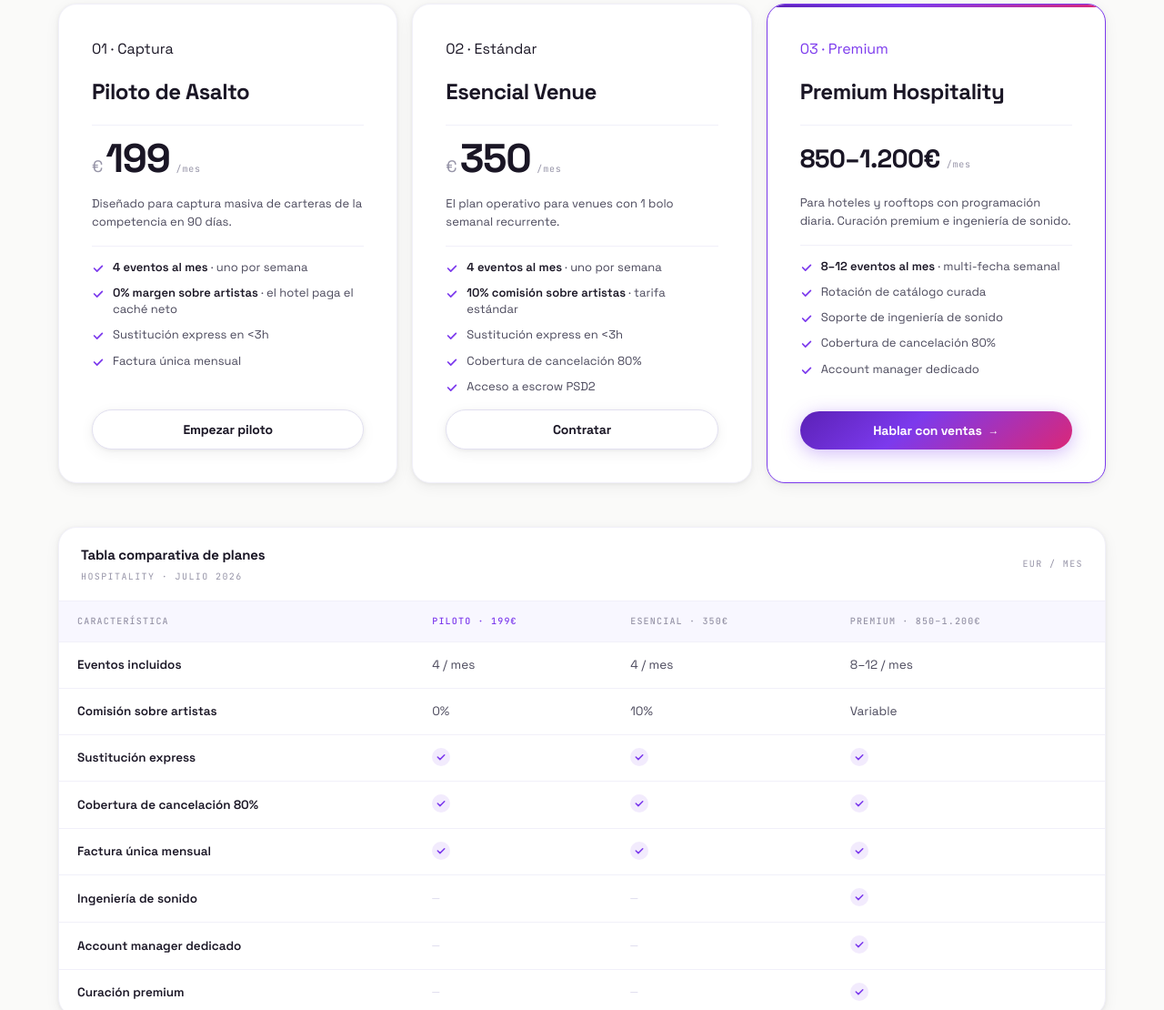
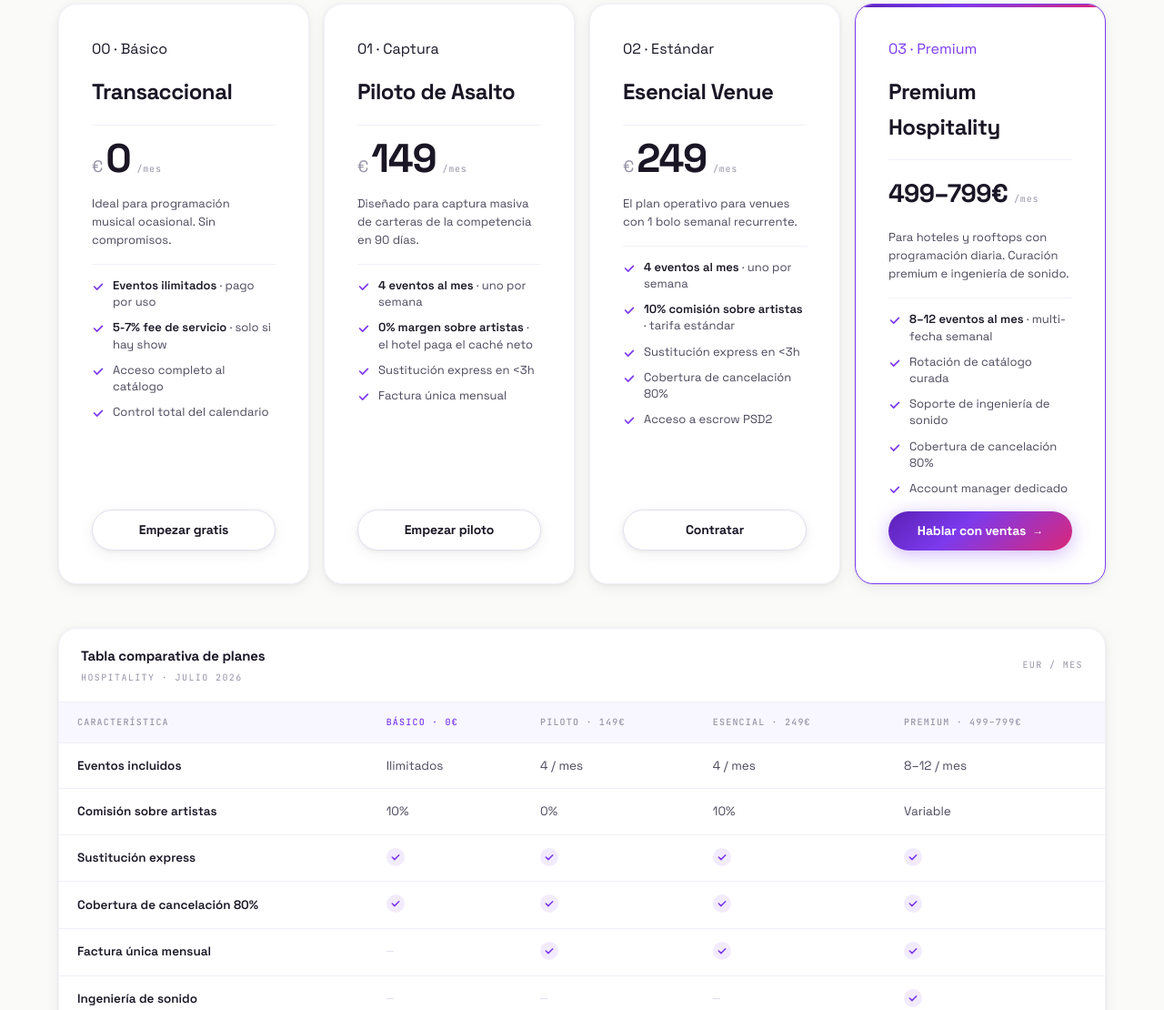
Before and after one commit to influwebspain/palcofy, a website: page pricing.html in a window 1280 px wide. Shown: the part 905-2015 px from the top of the page at 91% size. Drawn offline with Linux system fonts and the light colour scheme.

Commit message:
mejoras visuales y precios

```diff
--- a/app/app.css
+++ b/app/app.css
@@ -19,6 +19,10 @@
   --app-red: #EF4444;
   --app-radius: 12px;
 }
+
+/* ----- Base Reset --------------------------------------- */
+*, *::before, *::after { box-sizing: border-box; }
+html, body { margin: 0; padding: 0; background: var(--app-bg); color: var(--app-text); }
 
 /* ----- Login page --------------------------------------- */
 .login-page {
@@ -88,17 +92,17 @@
 }
 
 .login-right {
-  width: 480px;
+  width: 420px;
   display: flex;
   flex-direction: column;
   justify-content: center;
-  padding: 60px;
+  padding: 48px;
   background: var(--app-surface);
   border-left: 1px solid var(--app-border);
 }
 
 .login-card {
-  max-width: 380px;
+  max-width: 100%;
   width: 100%;
   margin: 0 auto;
 }
--- a/pricing.html
+++ b/pricing.html
@@ -5,9 +5,9 @@
   <meta name="viewport" content="width=device-width, initial-scale=1.0" />
   <title>PALCOFY — Planes y Precios · Suscripciones Hospitality y PRO para artistas</title>
   <meta name="description"
-    data-es="Planes de suscripción PALCOFY para hospitality (199€, 350€, 850–1.200€) y PALCOFY PRO para artistas (14,99€/mes)."
-    data-en="PALCOFY subscription plans for hospitality (€199, €350, €850–1,200) and PALCOFY PRO for artists (€14.99/month)."
-    content="Planes de suscripción PALCOFY para hospitality (199€, 350€, 850–1.200€) y PALCOFY PRO para artistas (14,99€/mes)." />
+    data-es="Planes de suscripción PALCOFY para hospitality (149€, 249€, 499–799€) y PALCOFY PRO para artistas (9,99€/mes)."
+    data-en="PALCOFY subscription plans for hospitality (€149, €249, €499–799) and PALCOFY PRO for artists (€9.99/month)."
+    content="Planes de suscripción PALCOFY para hospitality (149€, 249€, 499–799€) y PALCOFY PRO para artistas (9,99€/mes)." />
   <link rel="preconnect" href="https://fonts.googleapis.com" />
   <link rel="preconnect" href="https://fonts.gstatic.com" crossorigin />
   <link href="https://fonts.googleapis.com/css2?family=Instrument+Serif:ital@0;1&family=Inter:wght@400;500;600;700&family=JetBrains+Mono:wght@400;500&display=swap" rel="stylesheet" />
@@ -100,6 +100,64 @@
 
         <div class="pricing-grid">
 
+          <!-- Básico Transaccional -->
+          <article class="plan" data-reveal>
+            <span class="plan-tag">
+              <span class="lang-es">00 · Básico</span>
+              <span class="lang-en">00 · Basic</span>
+            </span>
+            <h3 class="plan-name">
+              <span class="lang-es">Transaccional</span>
+              <span class="lang-en">Pay-as-you-go</span>
+            </h3>
+
+            <div class="plan-price">
+              <span class="currency">€</span>
+              <span class="amount">0</span>
+              <span class="period">/<span class="lang-es">mes</span><span class="lang-en">month</span></span>
+            </div>
+
+            <p class="plan-desc">
+              <span class="lang-es">Ideal para programación musical ocasional. Sin compromisos.</span>
+              <span class="lang-en">Ideal for occasional music programming. No commitments.</span>
+            </p>
+
+            <ul class="plan-features">
+              <li>
+                <svg width="14" height="14" viewBox="0 0 16 16" fill="none"><path d="m3 8 3.5 3.5L13 5" stroke="currentColor" stroke-width="2" stroke-linecap="round" stroke-linejoin="round"/></svg>
+                <span>
+                  <strong><span class="lang-es">Eventos ilimitados</span><span class="lang-en">Unlimited events</span></strong>
+                  <span class="muted">· <span class="lang-es">pago por uso</span><span class="lang-en">pay as you go</span></span>
+                </span>
+              </li>
+              <li>
+                <svg width="14" height="14" viewBox="0 0 16 16" fill="none"><path d="m3 8 3.5 3.5L13 5" stroke="currentColor" stroke-width="2" stroke-linecap="round" stroke-linejoin="round"/></svg>
+                <span>
+                  <strong>5-7% <span class="lang-es">fee de servicio</span><span class="lang-en">service fee</span></strong>
+                  <span class="muted">· <span class="lang-es">solo si hay show</span><span class="lang-en">only if gig happens</span></span>
+                </span>
+              </li>
+              <li>
+                <svg width="14" height="14" viewBox="0 0 16 16" fill="none"><path d="m3 8 3.5 3.5L13 5" stroke="currentColor" stroke-width="2" stroke-linecap="round" stroke-linejoin="round"/></svg>
+                <span>
+                  <span class="lang-es">Acceso completo al catálogo</span>
+                  <span class="lang-en">Full access to catalog</span>
+                </span>
+              </li>
+              <li>
+                <svg width="14" height="14" viewBox="0 0 16 16" fill="none"><path d="m3 8 3.5 3.5L13 5" stroke="currentColor" stroke-width="2" stroke-linecap="round" stroke-linejoin="round"/></svg>
+                <span>
+                  <span class="lang-es">Control total del calendario</span>
+                  <span class="lang-en">Full calendar control</span>
+                </span>
+              </li>
+            </ul>
+
+            <a href="contacto.html" class="btn btn-ghost btn--block plan-cta">
+              <span class="lang-es">Empezar gratis</span><span class="lang-en">Start for free</span>
+            </a>
+          </article>
+
           <!-- Piloto -->
           <article class="plan" data-reveal>
             <span class="plan-tag">
@@ -113,7 +171,7 @@
 
             <div class="plan-price">
               <span class="currency">€</span>
-              <span class="amount">199</span>
+              <span class="amount">149</span>
               <span class="period">/<span class="lang-es">mes</span><span class="lang-en">month</span></span>
             </div>
 
@@ -171,7 +229,7 @@
 
             <div class="plan-price">
               <span class="currency">€</span>
-              <span class="amount">350</span>
+              <span class="amount">249</span>
               <span class="period">/<span class="lang-es">mes</span><span class="lang-en">month</span></span>
             </div>
 
@@ -235,7 +293,7 @@
             </h3>
 
             <div class="plan-price">
-              <span class="range">850–1.200€</span>
+              <span class="range">499–799€</span>
               <span class="period">/<span class="lang-es">mes</span><span class="lang-en">month</span></span>
             </div>
 
@@ -314,16 +372,20 @@
                   <span class="lang-en">Feature</span>
                 </th>
                 <th>
-                  <span class="lang-es">Piloto · 199€</span>
-                  <span class="lang-en">Pilot · €199</span>
+                  <span class="lang-es">Básico · 0€</span>
+                  <span class="lang-en">Basic · €0</span>
                 </th>
                 <th>
-                  <span class="lang-es">Esencial · 350€</span>
-                  <span class="lang-en">Essential · €350</span>
+                  <span class="lang-es">Piloto · 149€</span>
+                  <span class="lang-en">Pilot · €149</span>
                 </th>
                 <th>
-                  <span class="lang-es">Premium · 850–1.200€</span>
-                  <span class="lang-en">Premium · €850–1,200</span>
+                  <span class="lang-es">Esencial · 249€</span>
+                  <span class="lang-en">Essential · €249</span>
+                </th>
+                <th>
+                  <span class="lang-es">Premium · 499–799€</span>
+                  <span class="lang-en">Premium · €499–799</span>
                 </th>
               </tr>
             </thead>
@@ -332,6 +394,10 @@
                 <td>
                   <span class="lang-es">Eventos incluidos</span>
                   <span class="lang-en">Events included</span>
+                </td>
+                <td>
+                  <span class="lang-es">Ilimitados</span>
+                  <span class="lang-en">Unlimited</span>
                 </td>
                 <td>4 / <span class="lang-es">mes</span><span class="lang-en">month</span></td>
                 <td>4 / <span class="lang-es">mes</span><span class="lang-en">month</span></td>
@@ -342,6 +408,7 @@
                   <span class="lang-es">Comisión sobre artistas</span>
                   <span class="lang-en">Commission on artists</span>
                 </td>
+                <td>10%</td>
                 <td>0%</td>
                 <td>10%</td>
                 <td>
@@ -357,6 +424,7 @@
                 <td><span class="check"><svg width="12" height="12" viewBox="0 0 16 16" fill="none"><path d="m3 8 3.5 3.5L13 5" stroke="currentColor" stroke-width="2" stroke-linecap="round" stroke-linejoin="round"/></svg></span></td>
                 <td><span class="check"><svg width="12" height="12" viewBox="0 0 16 16" fill="none"><path d="m3 8 3.5 3.5L13 5" stroke="currentColor" stroke-width="2" stroke-linecap="round" stroke-linejoin="round"/></svg></span></td>
                 <td><span class="check"><svg width="12" height="12" viewBox="0 0 16 16" fill="none"><path d="m3 8 3.5 3.5L13 5" stroke="currentColor" stroke-width="2" stroke-linecap="round" stroke-linejoin="round"/></svg></span></td>
+                <td><span class="check"><svg width="12" height="12" viewBox="0 0 16 16" fill="none"><path d="m3 8 3.5 3.5L13 5" stroke="currentColor" stroke-width="2" stroke-linecap="round" stroke-linejoin="round"/></svg></span></td>
               </tr>
               <tr>
                 <td>
@@ -366,12 +434,14 @@
                 <td><span class="check"><svg width="12" height="12" viewBox="0 0 16 16" fill="none"><path d="m3 8 3.5 3.5L13 5" stroke="currentColor" stroke-width="2" stroke-linecap="round" stroke-linejoin="round"/></svg></span></td>
                 <td><span class="check"><svg width="12" height="12" viewBox="0 0 16 16" fill="none"><path d="m3 8 3.5 3.5L13 5" stroke="currentColor" stroke-width="2" stroke-linecap="round" stroke-linejoin="round"/></svg></span></td>
                 <td><span class="check"><svg width="12" height="12" viewBox="0 0 16 16" fill="none"><path d="m3 8 3.5 3.5L13 5" stroke="currentColor" stroke-width="2" stroke-linecap="round" stroke-linejoin="round"/></svg></span></td>
+                <td><span class="check"><svg width="12" height="12" viewBox="0 0 16 16" fill="none"><path d="m3 8 3.5 3.5L13 5" stroke="currentColor" stroke-width="2" stroke-linecap="round" stroke-linejoin="round"/></svg></span></td>
               </tr>
               <tr>
                 <td>
                   <span class="lang-es">Factura única mensual</span>
                   <span class="lang-en">Single monthly invoice</span>
                 </td>
+                <td><span class="dash">—</span></td>
                 <td><span class="check"><svg width="12" height="12" viewBox="0 0 16 16" fill="none"><path d="m3 8 3.5 3.5L13 5" stroke="currentColor" stroke-width="2" stroke-linecap="round" stroke-linejoin="round"/></svg></span></td>
                 <td><span class="check"><svg width="12" height="12" viewBox="0 0 16 16" fill="none"><path d="m3 8 3.5 3.5L13 5" stroke="currentColor" stroke-width="2" stroke-linecap="round" stroke-linejoin="round"/></svg></span></td>
                 <td><span class="check"><svg width="12" height="12" viewBox="0 0 16 16" fill="none"><path d="m3 8 3.5 3.5L13 5" stroke="currentColor" stroke-width="2" stroke-linecap="round" stroke-linejoin="round"/></svg></span></td>
@@ -383,6 +453,7 @@
                 </td>
                 <td><span class="dash">—</span></td>
                 <td><span class="dash">—</span></td>
+                <td><span class="dash">—</span></td>
                 <td><span class="check"><svg width="12" height="12" viewBox="0 0 16 16" fill="none"><path d="m3 8 3.5 3.5L13 5" stroke="currentColor" stroke-width="2" stroke-linecap="round" stroke-linejoin="round"/></svg></span></td>
               </tr>
               <tr>
@@ -392,6 +463,7 @@
                 </td>
                 <td><span class="dash">—</span></td>
                 <td><span class="dash">—</span></td>
+                <td><span class="dash">—</span></td>
                 <td><span class="check"><svg width="12" height="12" viewBox="0 0 16 16" fill="none"><path d="m3 8 3.5 3.5L13 5" stroke="currentColor" stroke-width="2" stroke-linecap="round" stroke-linejoin="round"/></svg></span></td>
               </tr>
               <tr>
@@ -399,6 +471,7 @@
                   <span class="lang-es">Curación premium</span>
                   <span class="lang-en">Premium curation</span>
                 </td>
+                <td><span class="dash">—</span></td>
                 <td><span class="dash">—</span></td>
                 <td><span class="dash">—</span></td>
                 <td><span class="check"><svg width="12" height="12" viewBox="0 0 16 16" fill="none"><path d="m3 8 3.5 3.5L13 5" stroke="currentColor" stroke-width="2" stroke-linecap="round" stroke-linejoin="round"/></svg></span></td>
@@ -441,7 +514,7 @@
             </h3>
 
             <div class="pro-price">
-              14,99€<small>/<span class="lang-es">mes</span><span class="lang-en">month</span></small>
+              9,99€<small>/<span class="lang-es">mes</span><span class="lang-en">month</span></small>
             </div>
 
             <span class="pro-margin">
--- a/styles.css
+++ b/styles.css
@@ -1455,7 +1455,7 @@ h1, h2, h3, h4, h5, h6, p { margin: 0; }
 .plan-features li svg { color: var(--violet-2); margin-top: 3px; flex-shrink: 0; }
 .plan-features li strong { color: var(--dark); font-weight: 600; }
 .plan-cta { margin-top: auto; }
-.pricing-grid { display: grid; grid-template-columns: repeat(3,1fr); gap: 16px; margin-top: 48px; }
+.pricing-grid { display: grid; grid-template-columns: repeat(4,1fr); gap: 16px; margin-top: 48px; }
 
 /* Manifesto */
 .manifesto {
```
